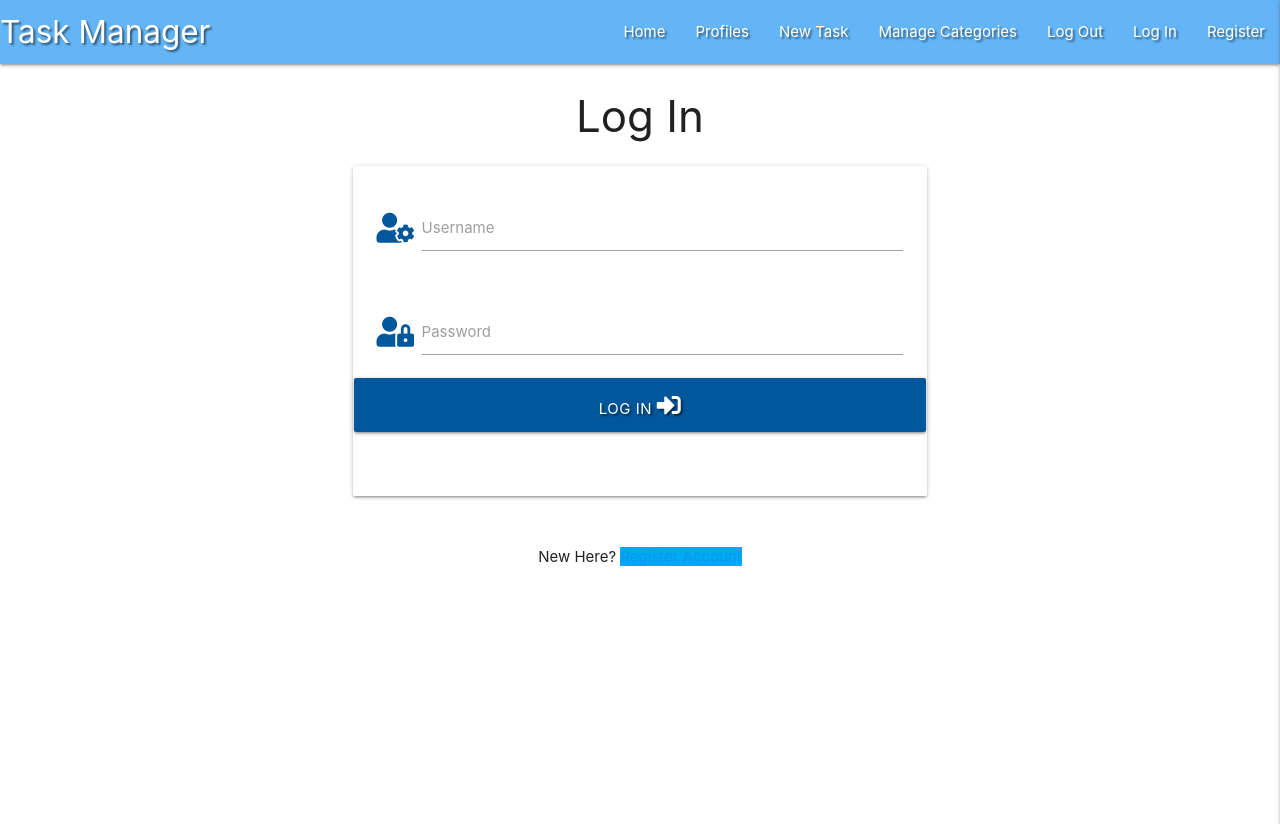
After one commit to BradJones-3/flask-task-manager-project, a Flask app: page /login in a window 1280 px wide. The commit adds this page. Shown: the top 824 px of the page. Run offline with Flask 2, Linux system fonts and the light colour scheme; some libraries are stand-ins or nearby versions.

Commit message:
Add login functionality

```diff
--- a/app.py
+++ b/app.py
@@ -11,7 +11,7 @@ if os.path.exists("env.py"):
 
 app = Flask(__name__)
 
-app.config["MONGO_DBAME"] = os.environ.get("MONGO_DBNAME")
+app.config["MONGO_DBNAME"] = os.environ.get("MONGO_DBNAME")
 app.config["MONGO_URI"] = os.environ.get("MONGO_URI")
 app.secret_key = os.environ.get("SECRET_KEY")
 
@@ -28,7 +28,7 @@ def get_tasks():
 @app.route("/register", methods=["GET", "POST"])
 def register():
     if request.method == "POST":
-        #check if username already exists in db
+        # check if username already exists in db
         existing_user = mongo.db.users.find_one(
             {"username": request.form.get("username").lower()})
 
@@ -42,10 +42,36 @@ def register():
         }
         mongo.db.users.insert_one(register)
 
-        # Put the new user into 'session' cookie
+        # put the new user into 'session' cookie
         session["user"] = request.form.get("username").lower()
-        flash("Registration Successful")
+        flash("Registration Successful!")
     return render_template("register.html")
+
+
+@app.route("/login", methods=["GET", "POST"])
+def login():
+    if request.method == "POST":
+        # check if username exists in db
+        existing_user = mongo.db.users.find_one(
+            {"username": request.form.get("username").lower()})
+
+        if existing_user:
+            # ensure hashed password matches user input
+            if check_password_hash(
+                existing_user["password"], request.form.get("password")):
+                    session["user"] = request.form.get("username").lower()
+                    flash("Welcome, {}".format(request.form.get("username")))
+            else:
+                # invalid password match
+                flash("Incorrect Username and/or Password")
+                return redirect(url_for("login"))
+
+        else:
+            # username doesn't exist
+            flash("Incorrect Username and/or Password")
+            return redirect(url_for("login"))
+
+    return render_template("login.html")
 
 
 if __name__ == "__main__":
--- a/templates/base.html
+++ b/templates/base.html
@@ -25,7 +25,7 @@
                     <li><a href="# ">New Task</a></li>
                     <li><a href="# ">Manage Categories</a></li>
                     <li><a href="# ">Log Out</a></li>
-                    <li><a href="# ">Log In</a></li>
+                    <li><a href="{{ url_for('login') }}">Log In</a></li>
                     <li><a href="{{ url_for('register') }}">Register</a></li>
                 </ul>
             </div>
@@ -38,7 +38,7 @@
             <li><a href="# ">New Task</a></li>
             <li><a href="# ">Manage Categories</a></li>
             <li><a href="# ">Log Out</a></li>
-            <li><a href="# ">Log In</a></li>
+            <li><a href="{{ url_for('login') }}">Log In</a></li>
             <li><a href="{{ url_for('register') }}">Register</a></li>
         </ul>
     </header>
--- /dev/null
+++ b/templates/login.html
@@ -0,0 +1,47 @@
+{% extends "base.html" %}
+{% block content %}
+
+    <h3 class="center-align">Log In</h3>
+
+    <div class="row">
+        <form class="col s12 m8 offset-m2" method="POST" action="{{ url_for('login') }}">
+            <div class="card-panel">
+                <!-- username -->
+                <div class="row">
+                    <div class="input-field col s12">
+                        <i class="fas fa-user-cog prefix light-blue-text text-darken-4"></i>
+                        <input id="username" name="username" type="text" minlength="5" maxlength="15"
+                            pattern="^[a-zA-Z0-9]{5,15}$" class="validate" required>
+                        <label for="username">Username</label>
+                    </div>
+                </div>
+                <!--password-->
+                <div class="row">
+                    <div class="input-field col s12">
+                        <i class="fas fa-user-lock prefix light-blue-text text-darken-4"></i>
+                        <input id="password" name="password" type="password" minlength="5" maxlength="15"
+                            pattern="^[a-zA-Z0-9]{5,15}$" class="validate" required>
+                        <label for="password">Password</label>
+                    </div>
+                    <!-- login -->
+                    <div class="row">
+                        <button type="submit" class="col s12 btn-large light-blue darken-4 text-shadow">
+                            Log In <i class="fas fa-sign-in-alt"></i>
+                        </button>
+                    </div>
+                </div>
+            </div>
+        </form>
+    </div>
+
+
+    <div class="row">
+        <div class="col s12">
+            <p class="center-align">
+                New Here?
+                <a href="{{ url_for('register') }}" class="light-blue text-darken-4"> Register Account</a>
+            </p>
+        </div>
+    </div>
+
+{% endblock %}
```
Also changed, not shown: templates/register.html (+9 -0 lines).
